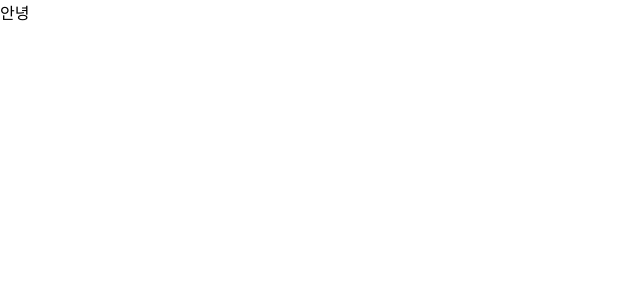
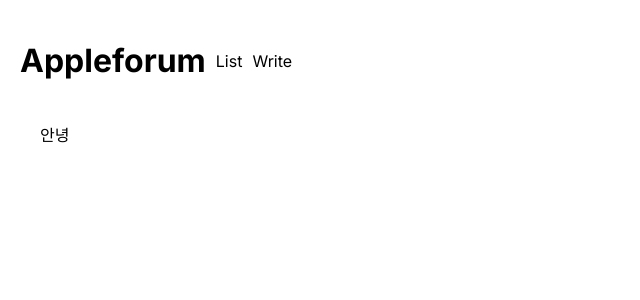
Before and after one commit to yewon97/nextjs-codingapple, a Next.js app: page / in a window 1280 px wide. Shown: the top 300 px of the page, without its empty margins (0-640 px from the left). Built offline with nearby package versions, Linux system fonts and the light colour scheme.

Commit message:
css 수정

```diff
--- a/app/detail/[id]/page.js
+++ b/app/detail/[id]/page.js
@@ -9,7 +9,7 @@
 
   return (
     <div>
-      <h4>상세페이지임</h4>
+      <h3>상세페이지임</h3>
       <h4>{result.title}</h4>
       <p>{result.content}</p>
     </div>
--- a/app/edit/[id]/page.js
+++ b/app/edit/[id]/page.js
@@ -28,8 +28,8 @@
             defaultValue={result.content}
             required
           />
+          <button type="submit">수정하기</button>
         </fieldset>
-        <button type="submit">수정하기</button>
       </form>
     </div>
   );
--- a/app/globals.css
+++ b/app/globals.css
@@ -5,6 +5,35 @@
 a {
   text-decoration: none;
   color: black;
+}
+
+main {
+  margin: 0 40px;
+}
+
+.flex {
+  display: flex;
+}
+
+.items-center {
+  align-items: center;
+}
+
+.gap-10 {
+  gap: 10px;
+}
+
+.navbar {
+  background: white;
+  padding: 20px;
+}
+.navbar a {
+  margin-right: 10px;
+  text-decoration: none;
+  color: black;
+}
+.logo {
+  font-weight: bold;
 }
 
 .list-bg {
--- a/app/layout.js
+++ b/app/layout.js
@@ -12,7 +12,16 @@
 export default function RootLayout({ children }) {
   return (
     <html lang="en">
-      <body className={inter.className}>{children}</body>
+      <body className={inter.className}>
+        <div className="navbar flex items-center">
+          <Link href="/" className="logo">
+            <h1>Appleforum</h1>
+          </Link>
+          <Link href="/list">List</Link>
+          <Link href="/write">Write</Link>
+        </div>
+        <main>{children}</main>
+      </body>
     </html>
   );
 }
--- a/app/list/page.js
+++ b/app/list/page.js
@@ -12,12 +12,14 @@
       {result.map((data) => {
         return (
           <div className="list-item" key={data._id.toString()}>
+            <div className="flex items-center gap-10">
               <Link prefetch={false} href={`/detail/${data._id.toString()}`}>
                 <h4>{data.title}</h4>
               </Link>
               <Link href={'/edit/' + data._id.toString()} className="list-btn">
                 ✏️
               </Link>
+            </div>
             <p>1월 1일</p>
             <DetailLink />
           </div>
--- a/app/write/page.js
+++ b/app/write/page.js
@@ -7,8 +7,8 @@
           <legend>글작성</legend>
           <input type="text" name="title" placeholder="글제목" required />
           <input type="text" name="content" placeholder="글내용" required />
+          <button type="submit">전송</button>
         </fieldset>
-        <button type="submit">전송</button>
       </form>
     </div>
   );
```
Lines whose indentation alone changed are shown as unchanged.
